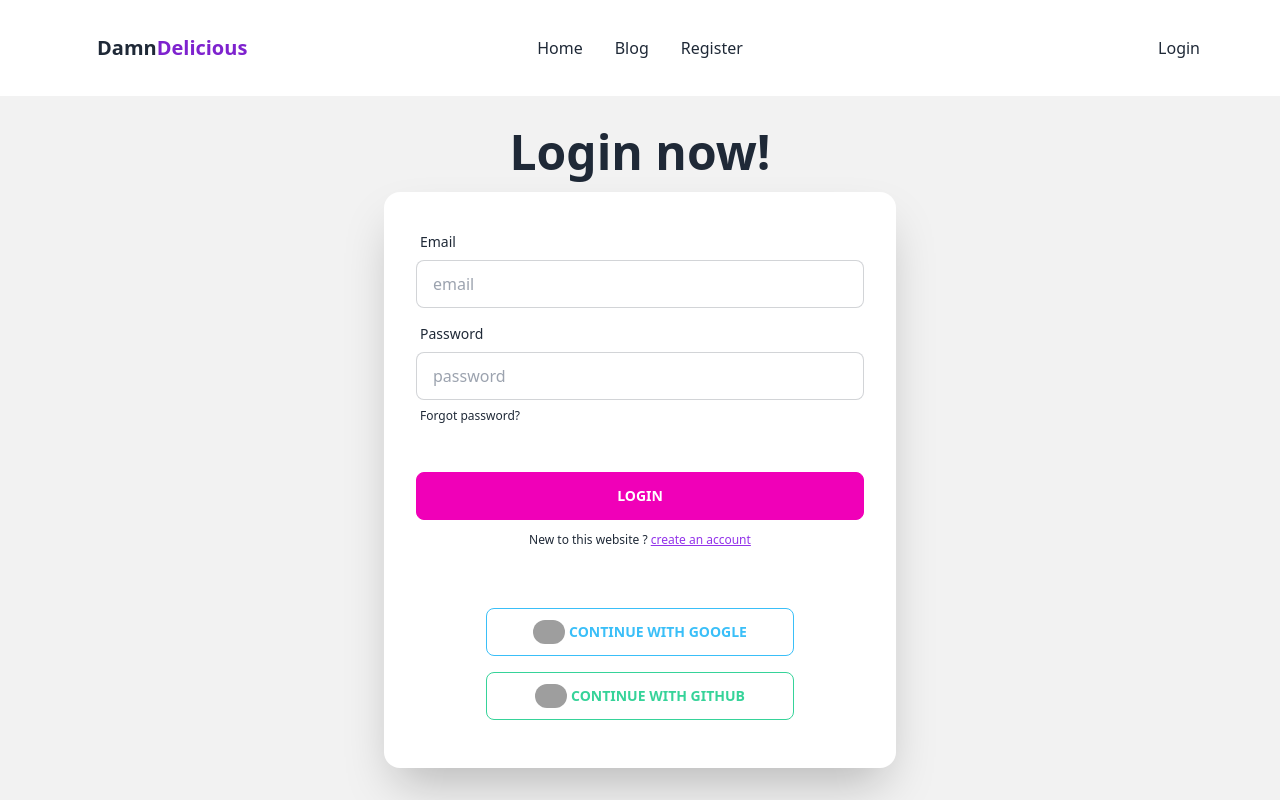
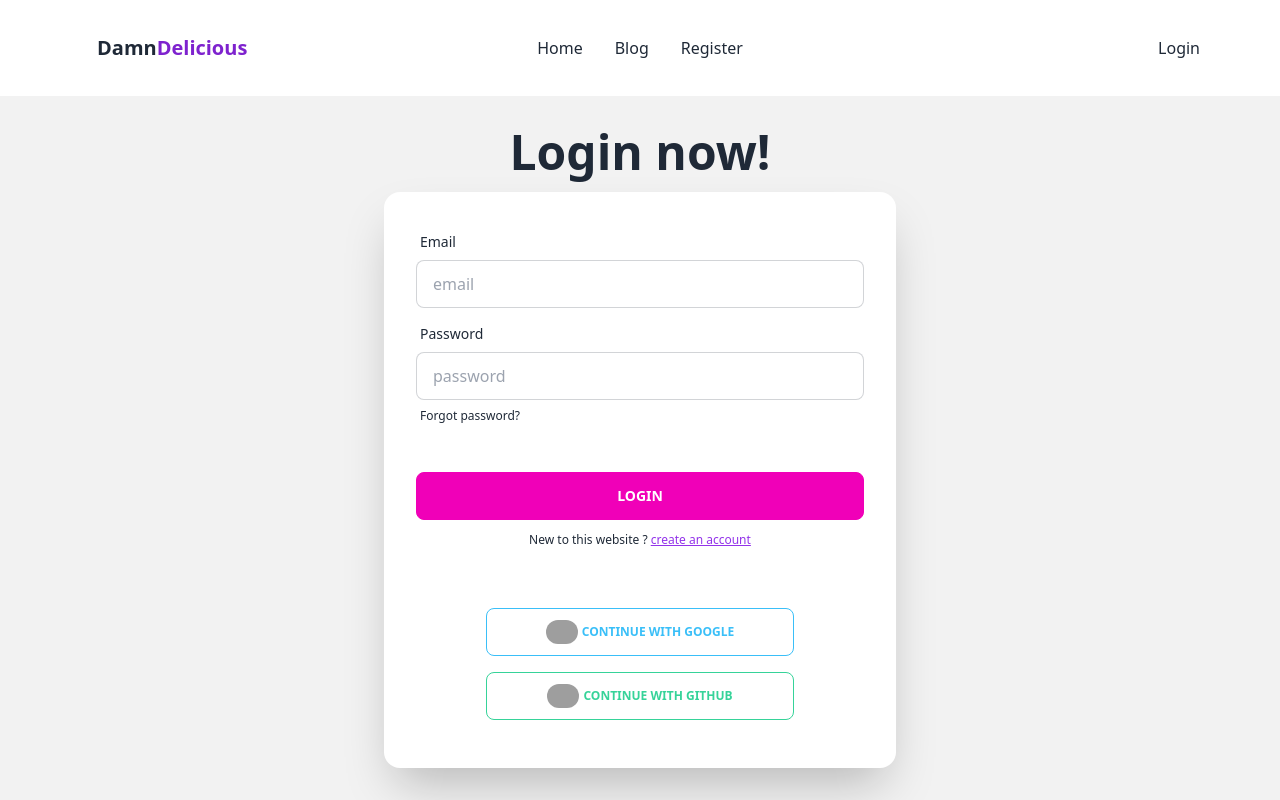
Before and after one commit to Mohosin075/chef-recipies, a React (Vite) app: page /login in a window 1280 px wide. Shown: the top 800 px of the page. Built offline with nearby package versions, Linux system fonts and the light colour scheme; no server answers; grey boxes are pictures that could not be loaded.

Commit message:
added github login

```diff
--- a/src/Providers/AuthProvider.jsx
+++ b/src/Providers/AuthProvider.jsx
@@ -2,6 +2,7 @@
 /* eslint-disable no-unused-vars */
 import React, { createContext, useEffect, useState } from "react";
 import {
+    GithubAuthProvider,
   GoogleAuthProvider,
   createUserWithEmailAndPassword,
   getAuth,
@@ -31,10 +32,15 @@ const AuthProvider = ({ children }) => {
   };
 
   const googleProvider = new GoogleAuthProvider(auth);
+  const githubProvider = new GithubAuthProvider(auth)
 
   const googleLogin = () => {
     return signInWithPopup(auth, googleProvider);
   };
+
+  const githubLogin =()=>{
+    return signInWithPopup(auth, githubProvider);
+  }
 
   useEffect(() => {
     const unsubscribe = onAuthStateChanged(auth, (currentUser) => {
@@ -68,6 +74,7 @@ const AuthProvider = ({ children }) => {
     signIn,
     logOut,
     googleLogin,
+    githubLogin,
     loading,
     updateUseData
   };
--- a/src/components/pages/shared/login/Login.jsx
+++ b/src/components/pages/shared/login/Login.jsx
@@ -4,7 +4,7 @@ import { Link, useLocation, useNavigate } from "react-router-dom";
 import { AuthContext } from "../../../../Providers/AuthProvider";
 
 const Login = () => {
-  const { signIn,googleLogin } = useContext(AuthContext);
+  const { signIn,googleLogin , githubLogin} = useContext(AuthContext);
   const [error, setError] = useState("");
   const navigate = useNavigate();
   const location = useLocation();
@@ -37,6 +37,19 @@ const Login = () => {
       const loggedUser = result.user;
       console.log(loggedUser);
       navigate(from);
+    })
+    .catch(err=>{
+      console.log(err);
+    })
+  }
+
+
+  const handleGithubLogin = () =>{
+    githubLogin()
+    .then(result=>{
+      const loggedUser = result.user;
+      console.log(loggedUser);
+      navigate(from)
     })
     .catch(err=>{
       console.log(err);
@@ -94,7 +107,7 @@ const Login = () => {
             </div>
           </form>
           <div className="my-4 space-y-4 w-3/5 mx-auto">
-            <button className="btn btn-outline btn-info w-full"  onClick={handleGoogleLogin}>
+            <button className="btn btn-outline btn-info w-full text-xs"  onClick={handleGoogleLogin}>
               {" "}
               <span className="me-1">
                 <img
@@ -105,7 +118,7 @@ const Login = () => {
               </span>
               Continue with Google
             </button>
-            <button className="btn btn-outline btn-success w-full">
+            <button onClick={handleGithubLogin} className="btn btn-outline btn-success w-full text-xs">
               <span className="me-1">
                 <img
                   className="w68 h-6 rounded-full"
```
